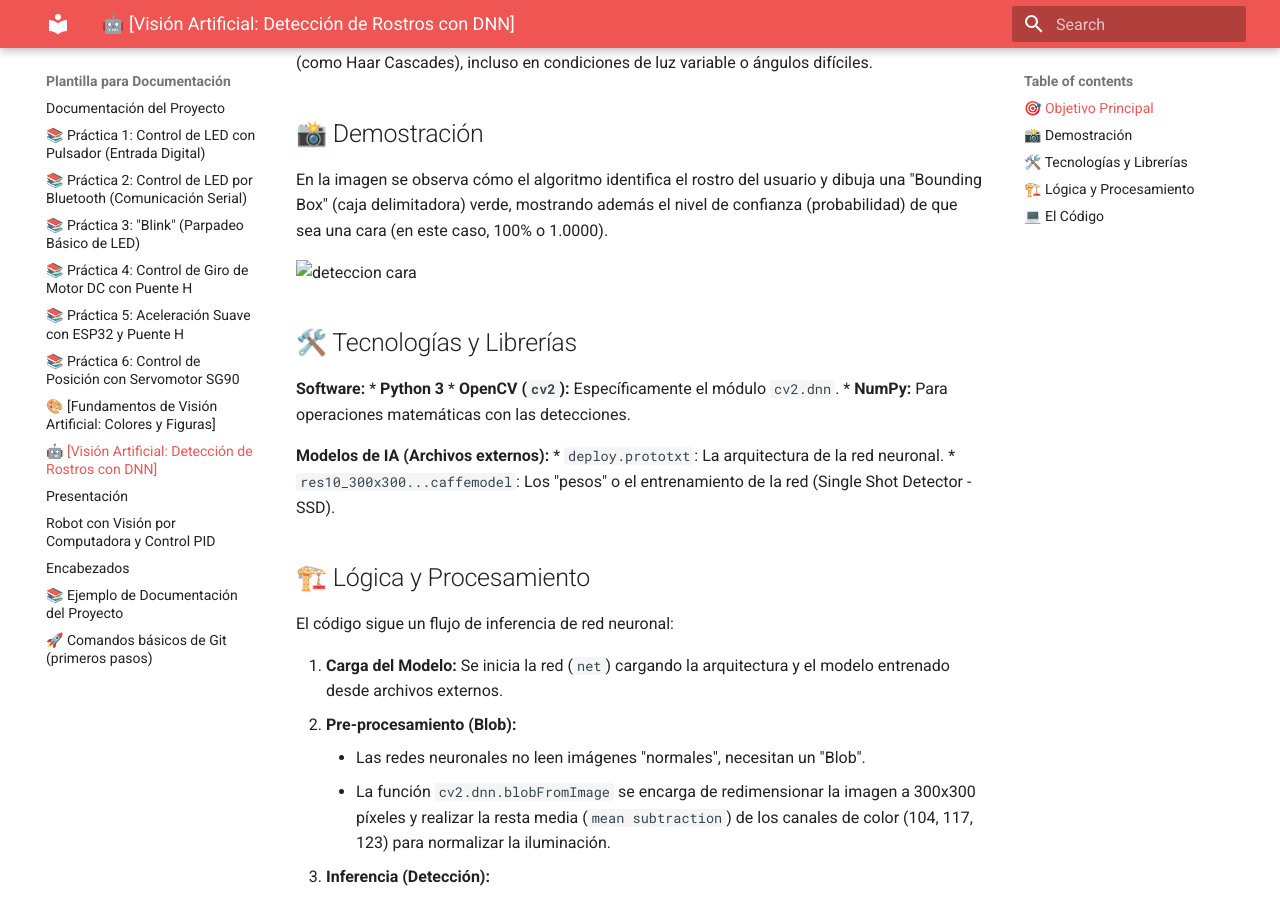
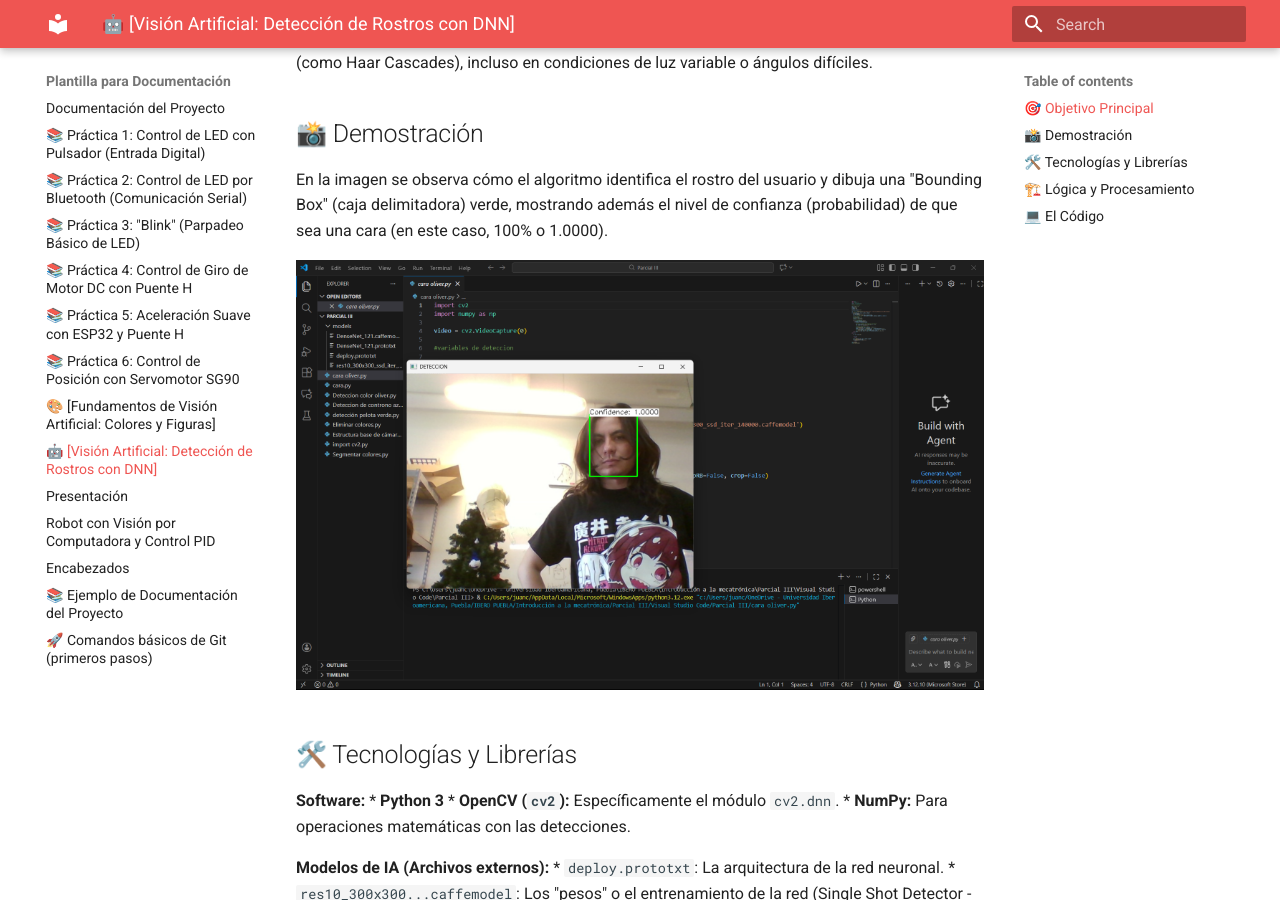
Before and after one commit to Juankashifu/Portafolio-Ibero, an MkDocs documentation site: the page built from docs/OpenCV_2-Deteccion de cara.md, in a window 1280 px wide and 900 px high, scrolled down 416 px. Built offline with MkDocs 1.6.1 and Material for MkDocs 9.7.7, drawn with Linux system fonts in a browser that asks for light colours.

Commit message:
Fix image path for face detection demo

```diff
--- a/docs/OpenCV_2-Deteccion de cara.md
+++ b/docs/OpenCV_2-Deteccion de cara.md
@@ -13,7 +13,7 @@ Específicamente, aprendí a utilizar el módulo `dnn` (Deep Neural Networks) de
 
 En la imagen se observa cómo el algoritmo identifica el rostro del usuario y dibuja una "Bounding Box" (caja delimitadora) verde, mostrando además el nivel de confianza (probabilidad) de que sea una cara (en este caso, 100% o 1.0000).
 
-![deteccion cara](docs/recursos/imgs/Deteccion de cara.png)
+![deteccion cara](recursos/imgs/Deteccion de cara.png)
 
 ## 🛠️ Tecnologías y Librerías
 
```
